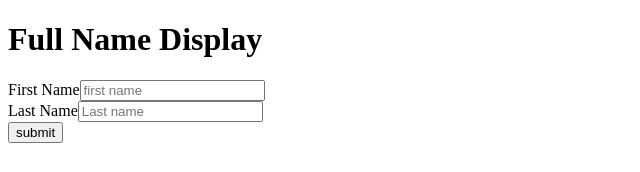
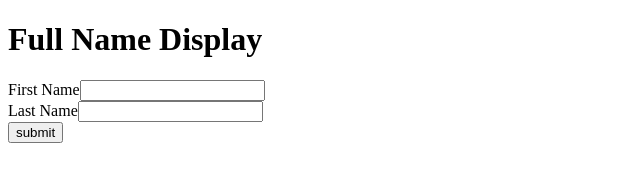
Before and after one commit to shyammunde1/XDisplayName, a React (Create React App) app: page / in a window 1280 px wide. Shown: the top 172 px of the page, without its empty margins (0-640 px from the left). Built offline with nearby package versions, Linux system fonts and the light colour scheme.

Commit message:
first and last state change

```diff
--- a/src/FullName.component.jsx
+++ b/src/FullName.component.jsx
@@ -1,13 +1,13 @@
 import React, { useState } from "react";
 
 const FullName = () => {
-  const [firstName, setFirstname] = useState("");
-  const [lastName, setLastname] = useState("");
+  const [first, setFirstname] = useState("");
+  const [last, setLastname] = useState("");
   const [fullName, setFullName] = useState("");
 
   const formSubmitHandler = (e) => {
     e.preventDefault();
-    const fullName = `Full Name: ${firstName} ${lastName}`;
+    const fullName = `Full Name: ${first} ${last}`;
     setFullName(fullName);
   };
 
@@ -20,8 +20,7 @@ const FullName = () => {
             <label>First Name</label>
             <input
               type="text"
-              placeholder="first name"
-              value={firstName}
+              value={first}
               onChange={(e) => setFirstname(e.target.value)}
               required
             />
@@ -30,8 +29,7 @@ const FullName = () => {
             <label>Last Name</label>
             <input
               type="text"
-              placeholder="Last name"
-              value={lastName}
+              value={last}
               onChange={(e) => setLastname(e.target.value)}
               required
             />
```
